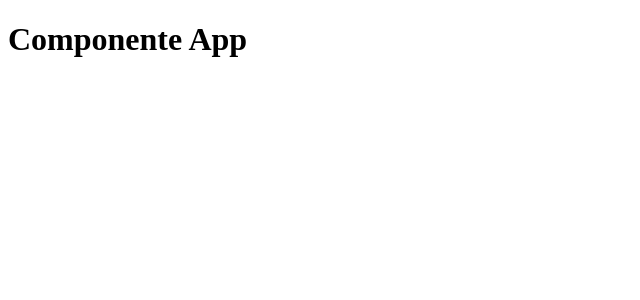
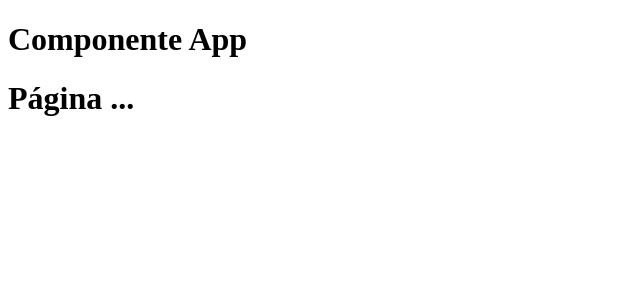
Before and after one commit to 1TDSPM-2024/aula-05-2sem, a React (Vite) app in the folder aula05/: page / in a window 1280 px wide. Shown: the top 300 px of the page, without its empty margins (0-640 px from the left). Built offline with nearby package versions, Linux system fonts and the light colour scheme.

Commit message:
Passando props como variável.

```diff
--- a/aula05/src/App.tsx
+++ b/aula05/src/App.tsx
@@ -1,8 +1,13 @@
+import Cabecalho from "./components/Cabecalho/Cabecalho";
 
 function App(){
+
+    const titulo:string = "Página ...";
+
   return(
     <div>
       <h1>Componente App</h1>
+      <Cabecalho tituloProps={titulo} />
     </div>
   );
 }
--- /dev/null
+++ b/aula05/src/components/Cabecalho/Cabecalho.tsx
@@ -0,0 +1,12 @@
+function Cabecalho(props:{tituloProps:string}) {
+
+    document.title = props.tituloProps;
+
+    return(
+        <header>
+            <h1>{props.tituloProps}</h1>
+        </header>
+    );
+}
+
+export default Cabecalho;
```
